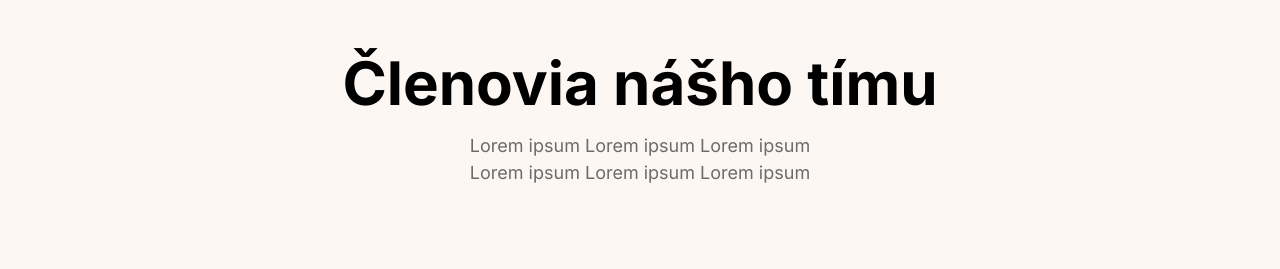
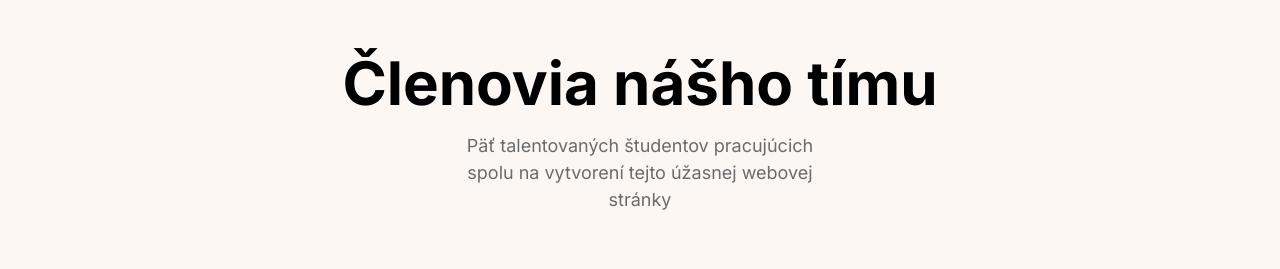
Before and after one commit to RinatDemchenko/WeboveTechnologie1, a plain HTML site: page index.html in a window 1280 px wide. Shown: the part 1620-1889 px from the top of the page. Drawn offline with Linux system fonts and the light colour scheme; a web font is replaced by a local one.

Commit message:
lorem removed

```diff
--- a/index.html
+++ b/index.html
@@ -34,7 +34,9 @@
           </small>
           <h1>Skupina 3</h1>
           <p>
-            Tím študentov zaangažovaných v tvorbe moderných a responzívnych webových stránok. Spolu sme vytvorili projekt, ktorý spája dizajn, vývoj a kreatívne riešenia.
+            Tím študentov zaangažovaných v tvorbe moderných a responzívnych
+            webových stránok. Spolu sme vytvorili projekt, ktorý spája dizajn,
+            vývoj a kreatívne riešenia.
           </p>
 
           <div class="hero-buttons">
@@ -101,8 +103,8 @@
       <section class="clenovia container">
         <h2>Členovia nášho tímu</h2>
         <p class="section-subtitle">
-          Lorem ipsum Lorem ipsum Lorem ipsum Lorem ipsum Lorem ipsum Lorem
-          ipsum
+          Päť talentovaných študentov pracujúcich spolu na vytvorení tejto
+          úžasnej webovej stránky
         </p>
 
         <div class="clenovia-flex">
@@ -117,7 +119,10 @@
             </div>
           </div>
           <div class="member-item">
-            <img src="https://images.unsplash.com/photo-1628258334105-2a0b3d6efee1?ixlib=rb-4.1.0&ixid=M3wxMjA3fDB8MHxwaG90by1wYWdlfHx8fGVufDB8fHx8fA%3D%3D&auto=format&fit=crop&q=80&w=687" alt="Tomáš Ferko" />
+            <img
+              src="https://images.unsplash.com/photo-1628258334105-2a0b3d6efee1?ixlib=rb-4.1.0&ixid=M3wxMjA3fDB8MHxwaG90by1wYWdlfHx8fGVufDB8fHx8fA%3D%3D&auto=format&fit=crop&q=80&w=687"
+              alt="Tomáš Ferko"
+            />
             <div class="overlay-text">
               <h4>Tomáš Ferko</h4>
               <p>Header a Footer stránky</p>
```
